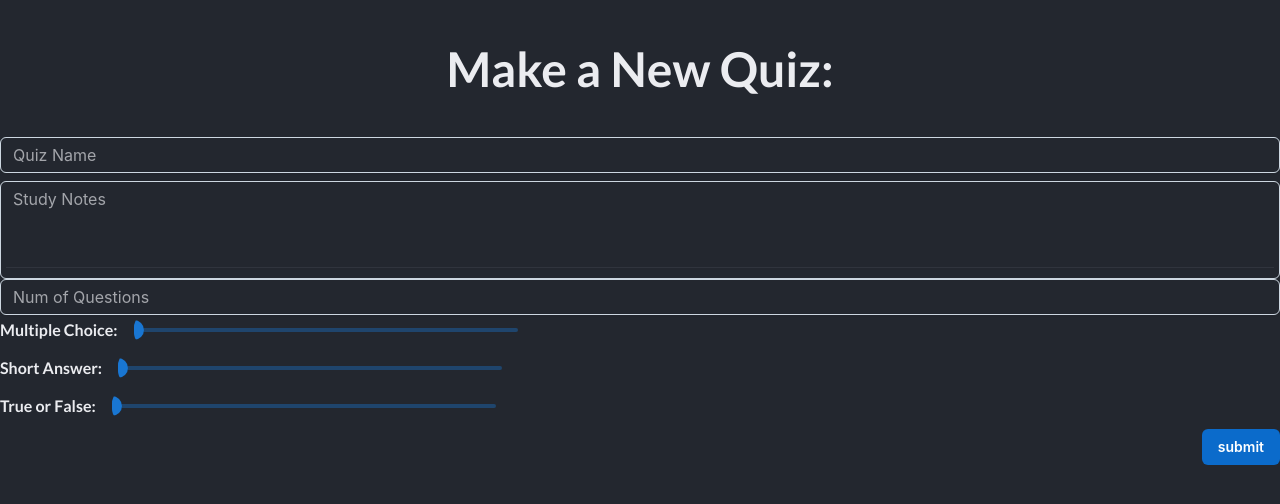
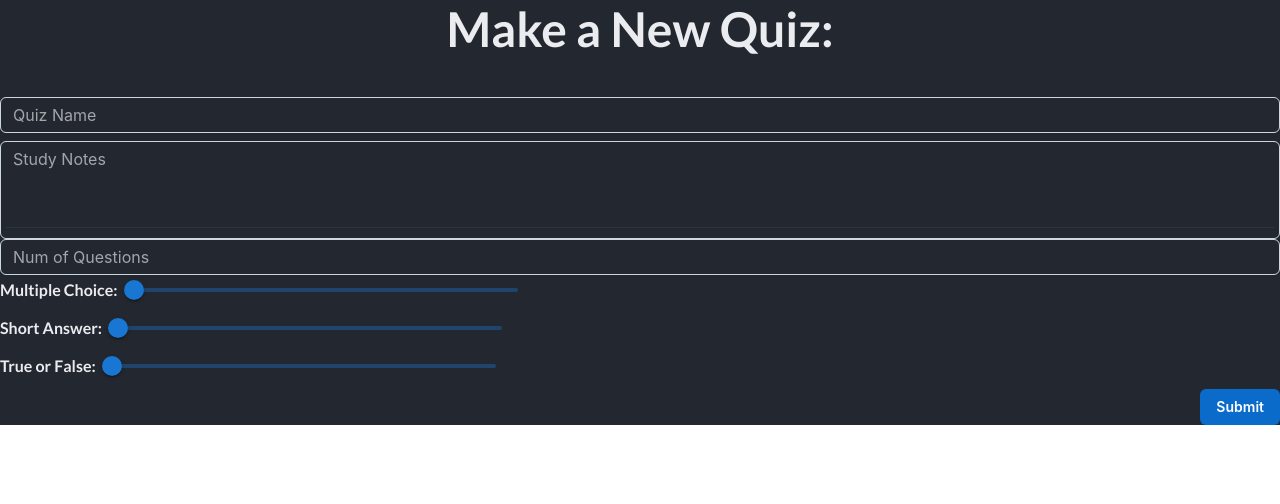
Before and after one commit to networksaphyra/alice-in-quizzland, a React (Create React App) app in the folder frontend/: page /quiz in a window 1280 px wide. Shown: the top 504 px of the page. Built offline with nearby package versions, Linux system fonts and the light colour scheme.

Commit message:
frontend quiz finished

```diff
--- a/frontend/src/App.css
+++ b/frontend/src/App.css
@@ -1,24 +1,28 @@
 @import url('https://fonts.googleapis.com/css2?family=Lato:wght@700&display=swap');
 
-* {
-  overflow: hidden;
-}
-
 .App {
-    height: 100vh;
+    padding-top: 0;
+    width: 100%;
+    height: 100%;
     background-color: #23272f;
     color: #ebecf0;
     font-family: 'Lato', sans-serif;
 }
 
 h1 {
+    margin-top: 0;
     text-align: center;
     font-size: 10vh;
 }
 
 h2 {
+    margin-top: 0;
     text-align: center;
     font-size: 6vh;
+}
+
+p {
+  margin-top: 0;
 }
 
 .start {
--- a/frontend/src/components/UserForm.tsx
+++ b/frontend/src/components/UserForm.tsx
@@ -5,7 +5,7 @@ import Textarea from '@mui/joy/Textarea';
 import { useRef, useState } from "react"
 import { VolumeDown, VolumeUp } from "@material-ui/icons";
 import axios from 'axios';
-import { Quiz } from "../types";
+import { LongAnswer, MultipleChoice, Quiz, TrueOrFalse } from "../types";
 
 export const UserForm = () => {
     const nameRef = useRef<HTMLTextAreaElement | null>(null);
@@ -15,6 +15,18 @@ export const UserForm = () => {
     const [shortAnswer, setShortAnswer] = useState<number>(0);
     const [trueOrFalse, setTrueOrFalse] = useState<number>(0);
     const [quiz, setQuiz] = useState<Quiz>()
+    const [correctMultipleChoice, setCorrectMultipleChoice] = useState<any>({})
+    const [correctTrueOrFalse, setCorrectTrueOrFalse] = useState<any>({})
+
+    const submitQuiz = () => {
+      axios.post('/check', { }, {
+        headers: {
+            'Content-Type': 'application/json',
+        }
+    })
+
+
+    }
 
     const submitData = () => {
       const total = multipleChoice + shortAnswer + trueOrFalse;
@@ -35,19 +47,122 @@ export const UserForm = () => {
       .then(function (response) {
         console.log(response)
 
-        let multipleChoice = [];
-        let longAnswer = [];
-        let trueOrFalse = [];
+        let multipleChoice = response.data.generated_questions[0];
+        let longAnswer = response.data.generated_questions[1];
+        let trueOrFalse = response.data.generated_questions[2];
 
-        for (let i of response.data.generated_questions) {
+        let mc = []
+        let count = 0
+        let multiplechoice : any = {}
 
+        for (let i of multipleChoice) {
+          let answer : string = i["Answer"];
+          let _question : string = i["Question"];
+          let explanation : string = i["Explanation"];
+          let options : string[] = i["Options"];
+          let questionDict : MultipleChoice = {
+            question: _question,
+            options: options,
+            answer: answer,
+            explanation: explanation,
+            correctRate: 0
+          }
+          mc.push(questionDict);
+          multiplechoice[count as keyof typeof multiplechoice] = false;
+          count += 1;
         }
+        setCorrectMultipleChoice(multiplechoice)
+
+        let la = []
+
+        for (let i of longAnswer) {
+          let answer : string = i["Answer"];
+          let _question : string = i["Question"];
+          let explanation : string = i["Explanation"];
+          let questionDict : LongAnswer = {
+            question: _question,
+            answer: answer,
+            explanation: explanation,
+            correctRate: 0
+          }
+          la.push(questionDict);
+        }
+
+        let tf = []
+        count = 0
+        let trueorfalse : any = {}
+
+        for (let i of trueOrFalse) {
+          let answer : string = i["Answer"];
+          let _question : string = i["Question"];
+          let explanation : string = i["Explanation"];
+
+          let questionDict : TrueOrFalse = {
+            question: _question,
+            answer: answer,
+            explanation: explanation,
+            correctRate: 0
+          }
+          trueorfalse[count as keyof typeof multiplechoice] = false;
+          count += 1;
+          tf.push(questionDict);
+        }
+
+        setCorrectTrueOrFalse(trueorfalse)
+        console.log(tf.length)
+        setQuiz({name: nameRef.current?.value, multipleChoice: mc, longAnswer: la, trueOrFalse: tf, correctRate: 0, numQuestions: mc.length + la.length + tf.length});
       })
     };
 
+
+
     return (quiz ?
         <>
-          quiz.map();
+
+        {quiz.multipleChoice.length != 0  && <p>Multiple Choice Section:</p>}
+          {quiz.multipleChoice.map((question, index) => {
+            return <div>
+              <p>{index + 1}. {question.question}</p>
+              <Select onChange={(e) => {
+                    var stateCopy = Object.assign({}, correctMultipleChoice);
+                    console.log(stateCopy)
+                    stateCopy[index] = e.target.value == question.answer
+                    setCorrectMultipleChoice(stateCopy)
+                    console.log(correctMultipleChoice)}
+                }>
+                {question.options.map((option) => {
+
+                  return (<MenuItem value={option} >{option}</MenuItem>)
+                })}
+              </Select>
+            </div>
+          }
+          )}
+
+          {quiz.longAnswer.length != 0 && <p>Short Answer Section:</p>}
+          {quiz.longAnswer.map((question, index) => {
+            return <div>
+              <p>{index + 1}. {question.question}</p>
+              <Textarea placeholder="Your Answer" slotProps={{  }} sx={{background: "#23272f", color: "#ebecf0"}}/>
+            </div>
+          })}
+
+          {quiz.trueOrFalse.length != 0 && <p>True or False Section:</p>}
+          {quiz.trueOrFalse.map((question, index) => {
+            console.log(question.question);
+            return <div>
+              <p>{index + 1}. {question.question}</p>
+              <Select onChange={(e) => {
+                    var stateCopy = Object.assign({}, correctTrueOrFalse);
+                    stateCopy[index] = e.target.value == question.answer
+                    setCorrectTrueOrFalse(stateCopy)}
+                }>
+                  <MenuItem value={"True"} >True</MenuItem>
+                  <MenuItem value={"False"} >False</MenuItem>
+                </Select>
+            </div>
+          })}
+          <Button onClick={submitQuiz} sx={{ ml: 'auto' }}>Submit</Button>
         </>
         : <>
         <h2>Make a New Quiz:</h2>
@@ -67,7 +182,7 @@ export const UserForm = () => {
           <label>True or False:</label>
           <Slider sx={{width: "30%"}} aria-label="trueOrFalse" value={trueOrFalse} onChange={(e, newNum) => {setTrueOrFalse(newNum as number)}} />
           </Stack>
-        <Button onClick={submitData} sx={{ ml: 'auto' }}>submit</Button>
+        <Button onClick={submitData} sx={{ ml: 'auto' }}>Submit</Button>
         </FormControl>
         </>
     );
--- a/frontend/src/index.css
+++ b/frontend/src/index.css
@@ -1,5 +1,7 @@
 body {
   margin: 0;
+  width: 100%;
+  height: 100%;
   font-family: -apple-system, BlinkMacSystemFont, 'Segoe UI', 'Roboto', 'Oxygen',
     'Ubuntu', 'Cantarell', 'Fira Sans', 'Droid Sans', 'Helvetica Neue',
     sans-serif;
@@ -11,3 +13,7 @@ code {
   font-family: source-code-pro, Menlo, Monaco, Consolas, 'Courier New',
     monospace;
 }
+
+#root {
+  height: 100%
+}
```
Also changed, not shown: frontend/src/types.ts (+16 -14 lines).
